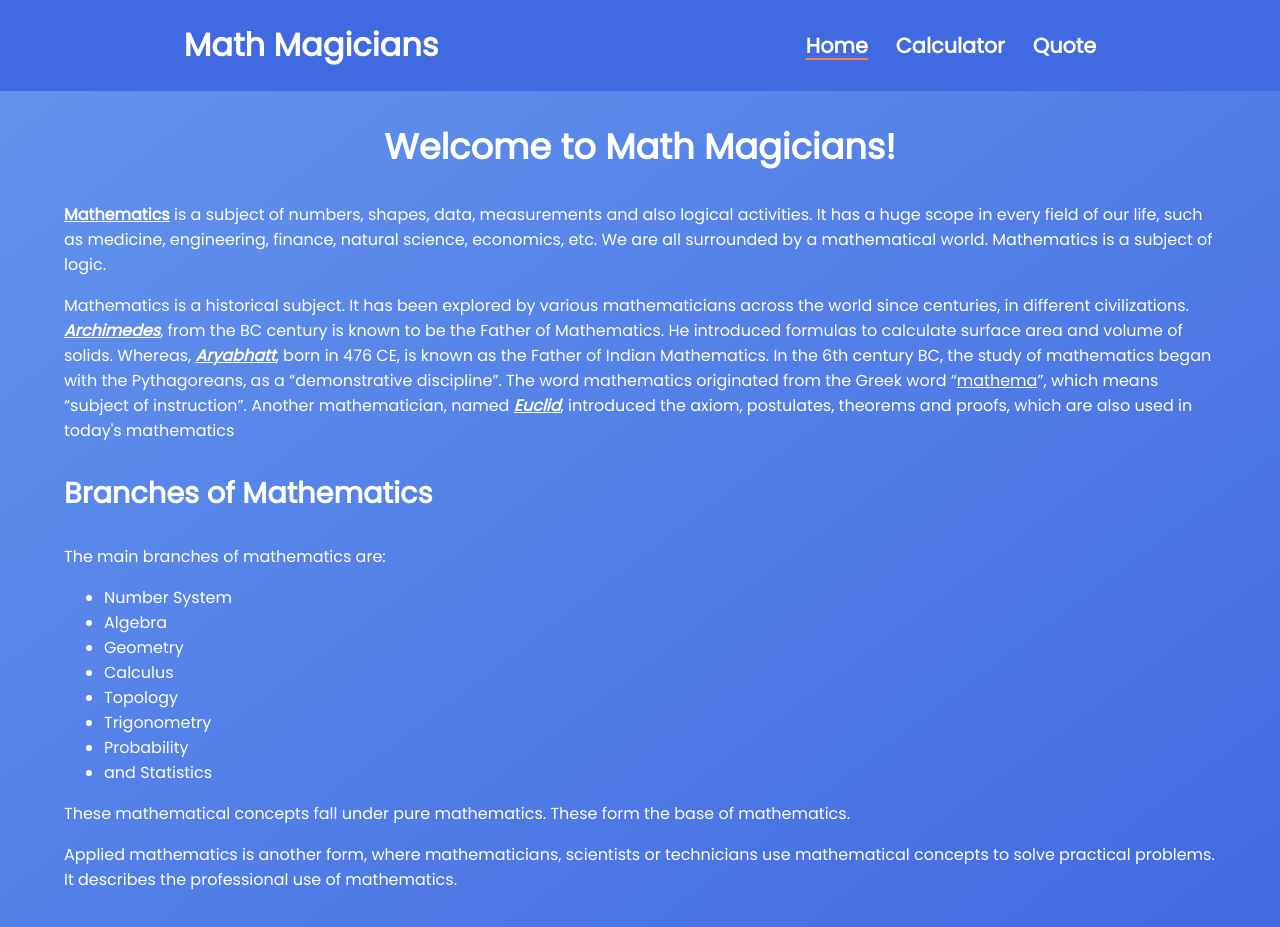
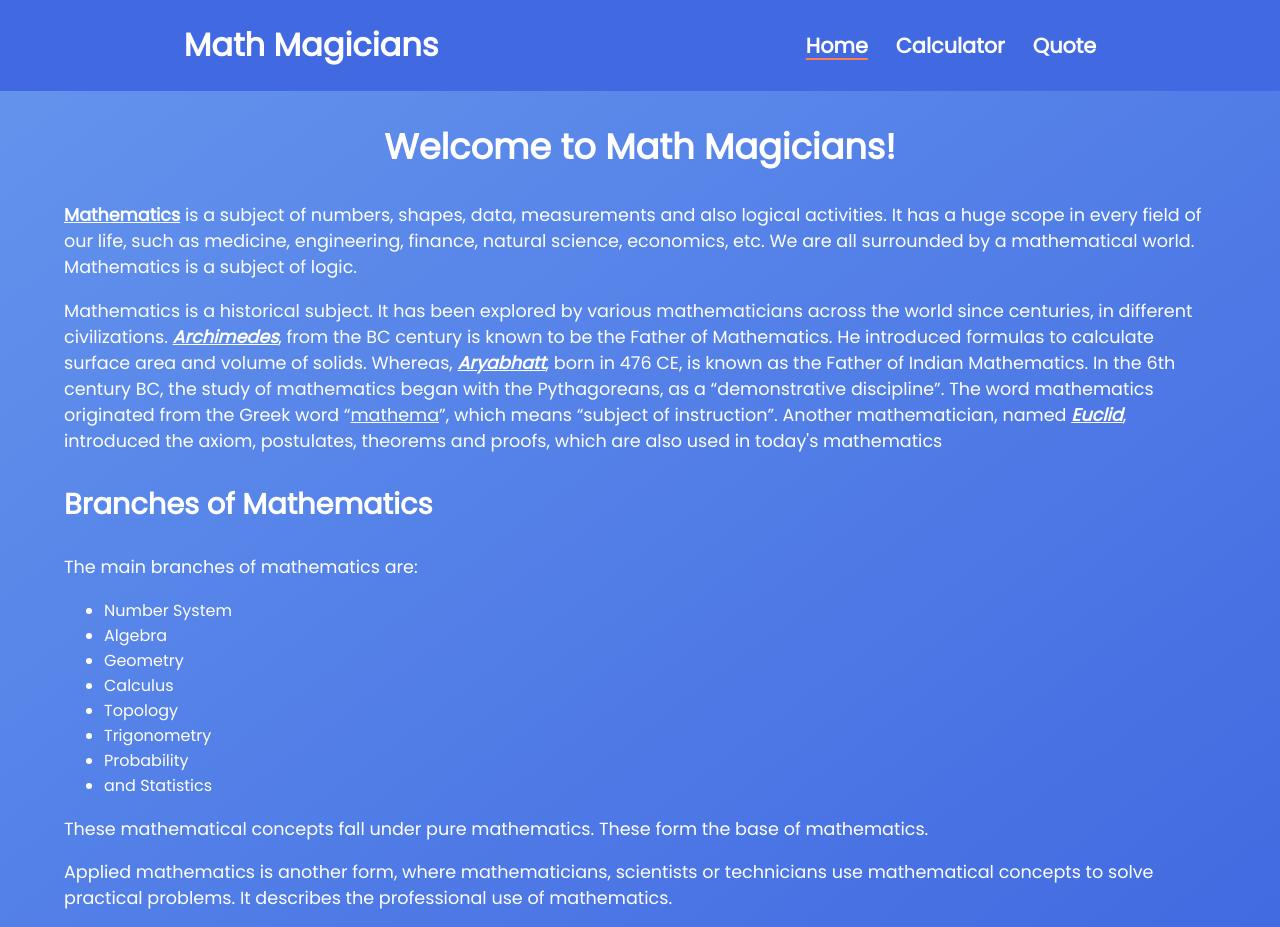
Before and after one commit to pinkmoon25/Math-magicians, a React (Create React App) app: page / in a window 1280 px wide. Shown: the top 927 px of the page. Built offline with nearby package versions, Linux system fonts and the light colour scheme.

Commit message:
Modify and style footer

```diff
--- a/src/index.css
+++ b/src/index.css
@@ -69,6 +69,10 @@ h3 {
   font-size: 1.8em;
 }
 
+p {
+  font-size: 1.1em;
+}
+
 .calculator {
   display: grid;
   grid-template-columns: repeat(4, 1fr);
@@ -107,3 +111,13 @@ blockquote {
   text-align: center;
   margin: 0 12vw;
 }
+
+footer {
+  text-align: center;
+  padding: 12px 0;
+  background-color: #000;
+}
+
+footer > p {
+  margin: 0;
+}
```
